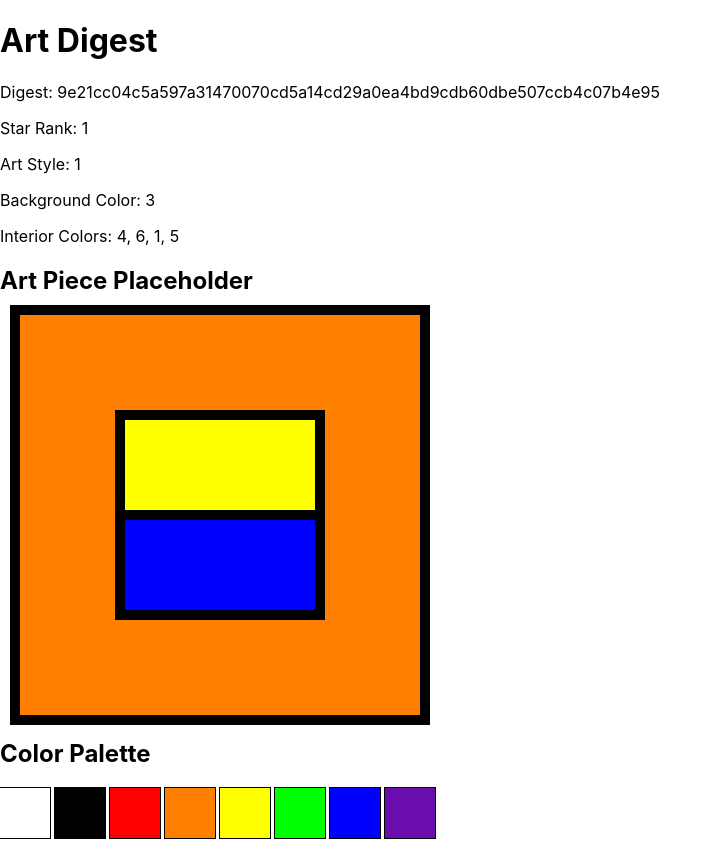
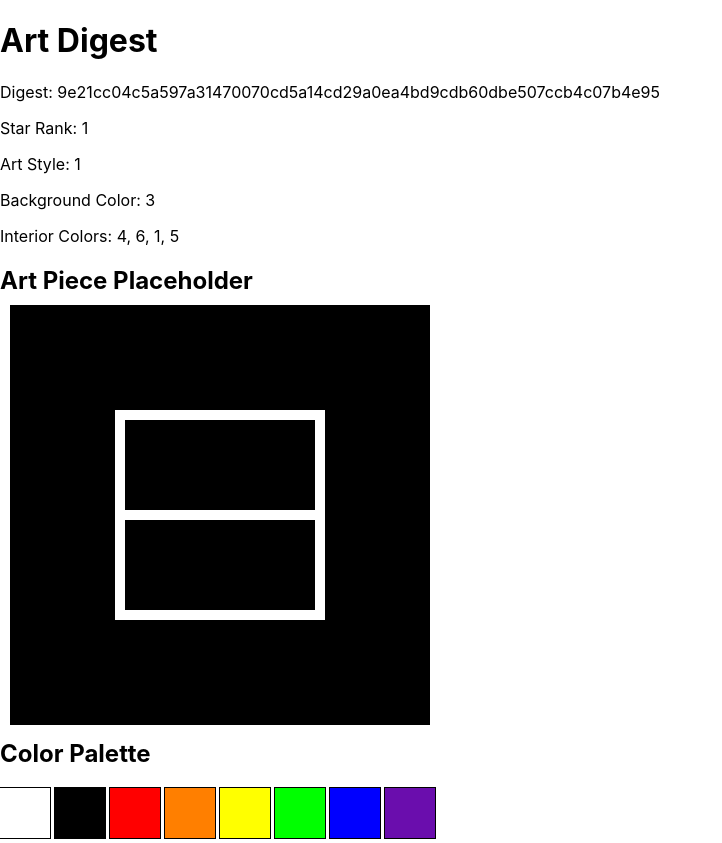
Before and after one commit to jduffey/starborn-website, a React (Create React App) app in the folder client/: page / in a window 1280 px wide. Shown: the whole page, without its empty margins (0-722 px from the left). Built offline with nearby package versions, Linux system fonts and the light colour scheme.

Commit message:
WIP save work; working on white stroke color

```diff
--- a/client/src/ArtPiece.js
+++ b/client/src/ArtPiece.js
@@ -2,47 +2,66 @@ import { colors, colorNumberMap } from './color-palette';
 
 const BORDER_WIDTH = 10;
 
-const rectangle = (x, y, width, height, fill, stroke) => {
+const allColorsAreBlack = (colors) => {
+    console.log(colors);
+    return colors.every(color => color === '#000000');
+}
+
+const getStrokeColor = (backgroundColor, patternColors) => {
+    let strokeColor = 'black';
+    if (allColorsAreBlack(patternColors)) {
+        if (backgroundColor === '#000000') {
+            strokeColor = 'white';
+        } else {
+            strokeColor = backgroundColor;
+        }
+    }
+    return strokeColor;
+}
+
+const rectangle = (x, y, width, height, fill, interiorColors) => {
     return <rect
         x={x}
         y={y}
         width={width}
         height={height}
         fill={fill}
-        stroke={stroke}
+        stroke={getStrokeColor(fill, interiorColors)}
         strokeWidth={BORDER_WIDTH}
         fillOpacity={1}
     />
 }
 
 const singleSquare = (interiorColors) => {
-    return rectangle(100, 100, 200, 200, interiorColors[0], "black");
+    return rectangle(100, 100, 200, 200, interiorColors[0], interiorColors);
 }
 
 const createTwoHorizontalBarArt = (interiorColors) => {
     return [
-        rectangle(100, 100, 200, 100, interiorColors[0], "black"),
-        rectangle(100, 200, 200, 100, interiorColors[1], "black")
+        rectangle(100, 100, 200, 100, interiorColors[0], interiorColors),
+        rectangle(100, 200, 200, 100, interiorColors[1], interiorColors)
     ];
 }
 
 const createTwoVerticalBarArt = (interiorColors) => {
     return [
-        rectangle(100, 100, 100, 200, interiorColors[0], "black"),
-        rectangle(200, 100, 100, 200, interiorColors[1], "black")
+        rectangle(100, 100, 100, 200, interiorColors[0], interiorColors),
+        rectangle(200, 100, 100, 200, interiorColors[1], interiorColors)
     ];
 }
 
 const createFourSquareArt = (interiorColors) => {
     return [
-        rectangle(100, 100, 100, 100, interiorColors[0], "black"),
-        rectangle(200, 100, 100, 100, interiorColors[1], "black"),
-        rectangle(100, 200, 100, 100, interiorColors[2], "black"),
-        rectangle(200, 200, 100, 100, interiorColors[3], "black")
+        rectangle(100, 100, 100, 100, interiorColors[0], interiorColors),
+        rectangle(200, 100, 100, 100, interiorColors[1], interiorColors),
+        rectangle(100, 200, 100, 100, interiorColors[2], interiorColors),
+        rectangle(200, 200, 100, 100, interiorColors[3], interiorColors)
     ];
 }
 
 const ArtPiece = ({ backgroundColor, artStyle, interiorColors }) => {
+    backgroundColor = "#000000";
+    interiorColors = [1, 1, 1, 1];
     const mappedColors = interiorColors.map(colorNumber => colors[colorNumberMap[colorNumber]]);
 
     return (
```
